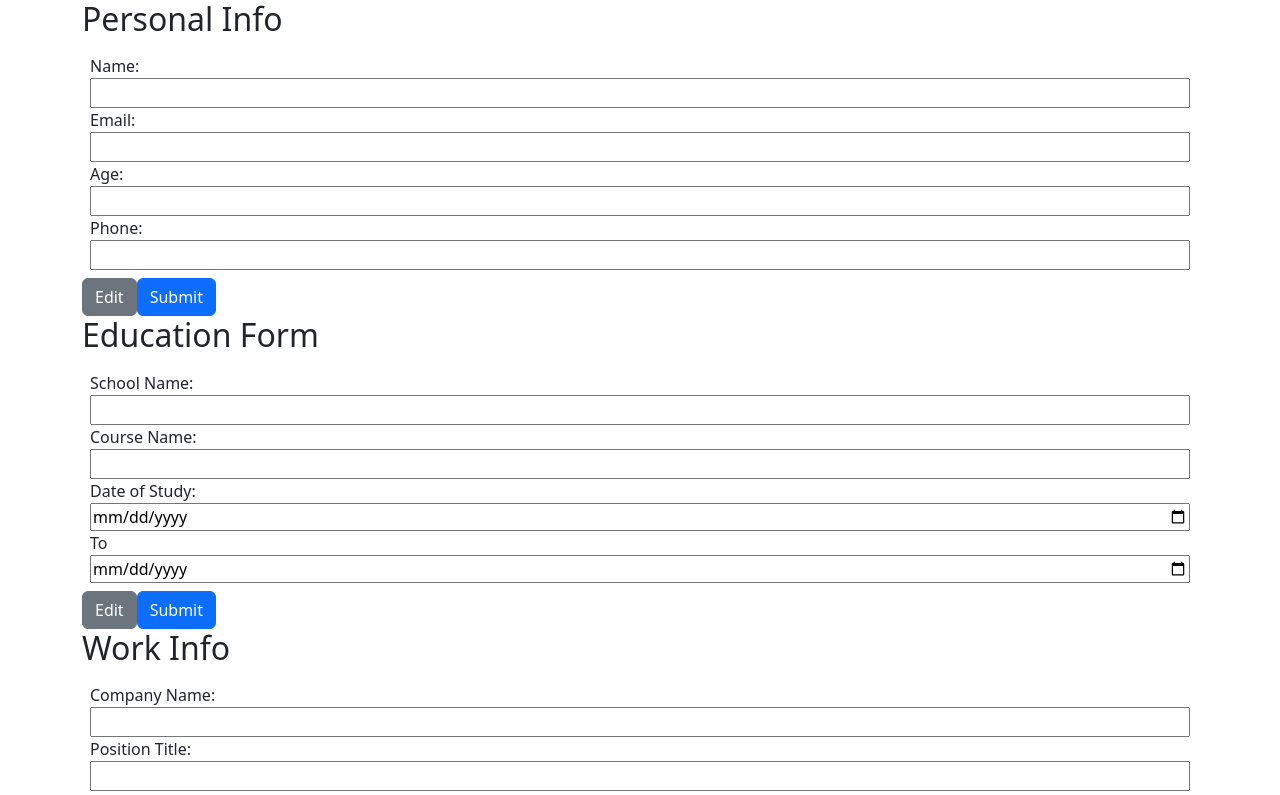
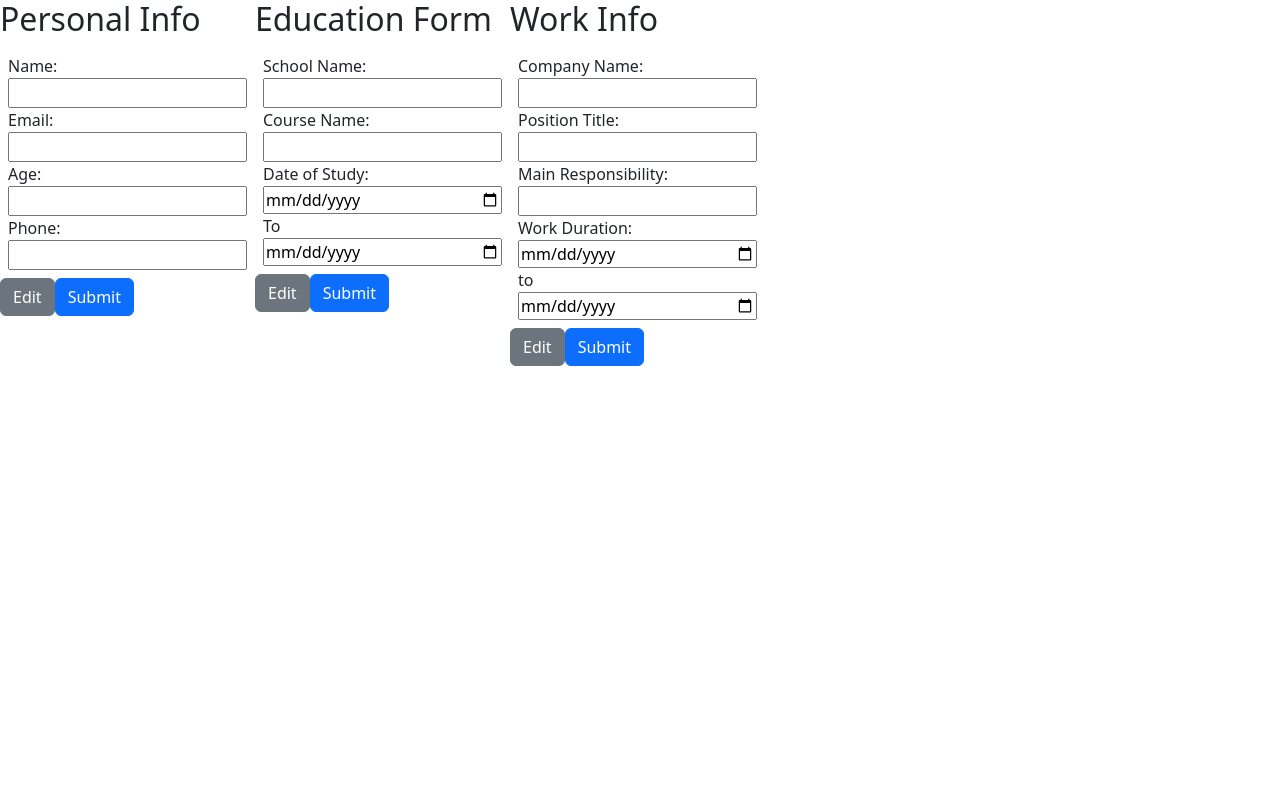
Before and after one commit to leechiahwa/project-cv-application, a React (Vite) app: page / in a window 1280 px wide. Shown: the top 795 px of the page. Built offline with nearby package versions, Linux system fonts and the light colour scheme.

Commit message:
Add preview section in InfoForm

```diff
--- a/src/App.tsx
+++ b/src/App.tsx
@@ -4,8 +4,8 @@ import InfoForm from "./components/InfoForm";
 function App() {
   return (
     <>
-      <div className="d-flex">
-        <div className="container">
+      <div>
+        <div>
           <InfoForm />
         </div>
         {/*<CvPreview />*/}
--- a/src/components/InfoForm.tsx
+++ b/src/components/InfoForm.tsx
@@ -1,6 +1,5 @@
 import { useState } from "react";
 import { submitButton, editButton } from "./buttons";
-// import { useInfoForm } from "./InfoFormContext";
 
 export default function InfoForm() {
   const [person, setPerson] = useState({
@@ -110,7 +109,7 @@ export default function InfoForm() {
   }
 
   return (
-    <>
+    <div className="d-flex">
       <div>
         <h2>Personal Info</h2>
         <form className="d-flex flex-column p-2">
@@ -210,6 +209,12 @@ export default function InfoForm() {
           Submit
         </button>
       </div>
-    </>
+      <div className="d-flex">
+        <p>{person.name}</p>
+        <p>{person.email}</p>
+        <p>{person.age}</p>
+        <p>{person.phone}</p>
+      </div>
+    </div>
   );
 }
```
